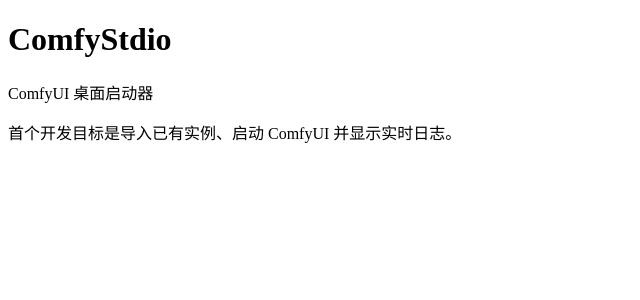
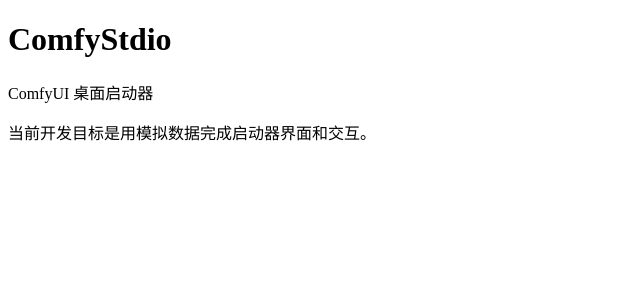
Before and after one commit to Bing0722/ComfyStdio-electron-react, a React (Vite) app in the folder src/renderer/: page / in a window 1280 px wide. Shown: the top 300 px of the page, without its empty margins (0-640 px from the left). Built offline with nearby package versions, Linux system fonts and the light colour scheme.

Commit message:
Define the UI-first Electron design

```diff
--- a/src/renderer/src/main.tsx
+++ b/src/renderer/src/main.tsx
@@ -7,6 +7,6 @@ createRoot(root).render(
   <main>
     <h1>ComfyStdio</h1>
     <p>ComfyUI 桌面启动器</p>
-    <p>首个开发目标是导入已有实例、启动 ComfyUI 并显示实时日志。</p>
+    <p>当前开发目标是用模拟数据完成启动器界面和交互。</p>
   </main>
 )
```
Also changed, not shown: 2 other files (tests, documents, lock files or other folders).
